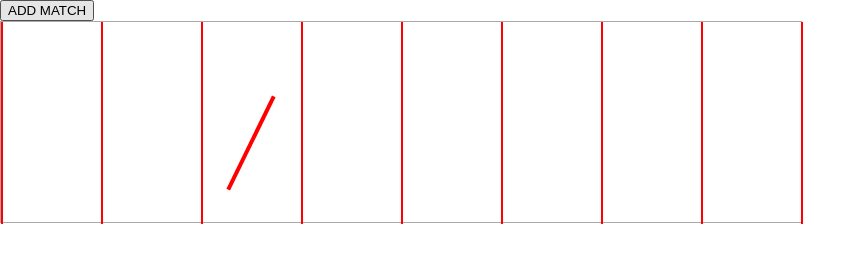
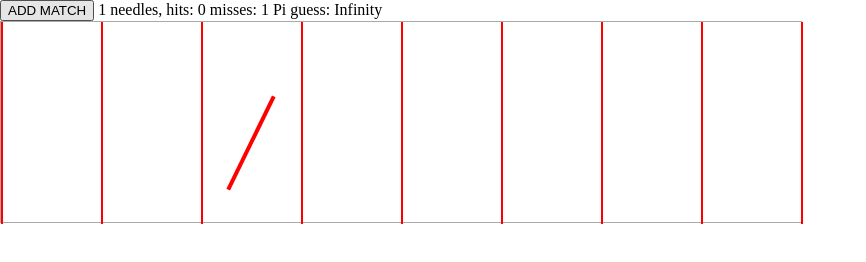
Before and after one commit to samthidny/buffons-needle, a website built with Parcel: page index.html in a window 1280 px wide. Both pictures are taken after a click on the button "ADD MATCH". Shown: the whole page, without its empty margins (0-866 px from the left). Built offline with nearby package versions, Linux system fonts and the light colour scheme.

Commit message:
added debug

```diff
--- a/index.html
+++ b/index.html
@@ -16,6 +16,7 @@
   <button id="addButton">ADD MATCH</button>
   <div id="table">
   </div>
+  <span id="results">Press 'Add Match many times'</span>
 
 </body>
 </html>
--- a/index.js
+++ b/index.js
@@ -69,7 +69,9 @@ function drawNeedle() {
         }
         needle.css('border-color', colour);
         var pi = (numNeedles * 2) / hits;
-        console.log(numNeedles + ' needles, hits: ' + hits + ' misses: ' + misses + ' Pi guess: ' + pi);
+        var debug = numNeedles + ' needles, hits: ' + hits + ' misses: ' + misses + ' Pi guess: ' + pi;
+        console.log(debug);
+        $('#results').text(debug)
     }
     else {
         //$('#table').remove(needle);
```
